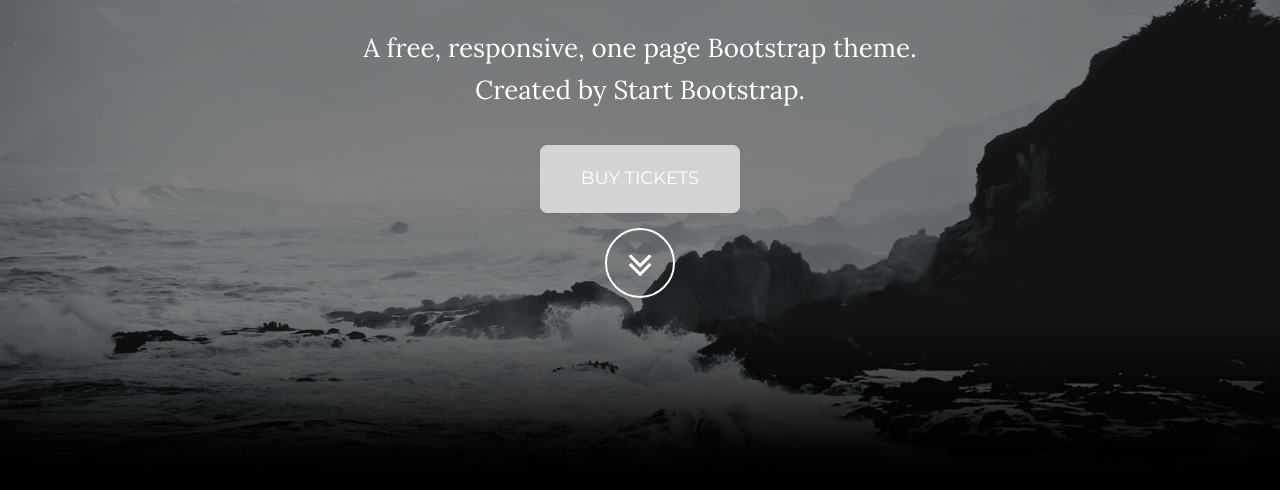
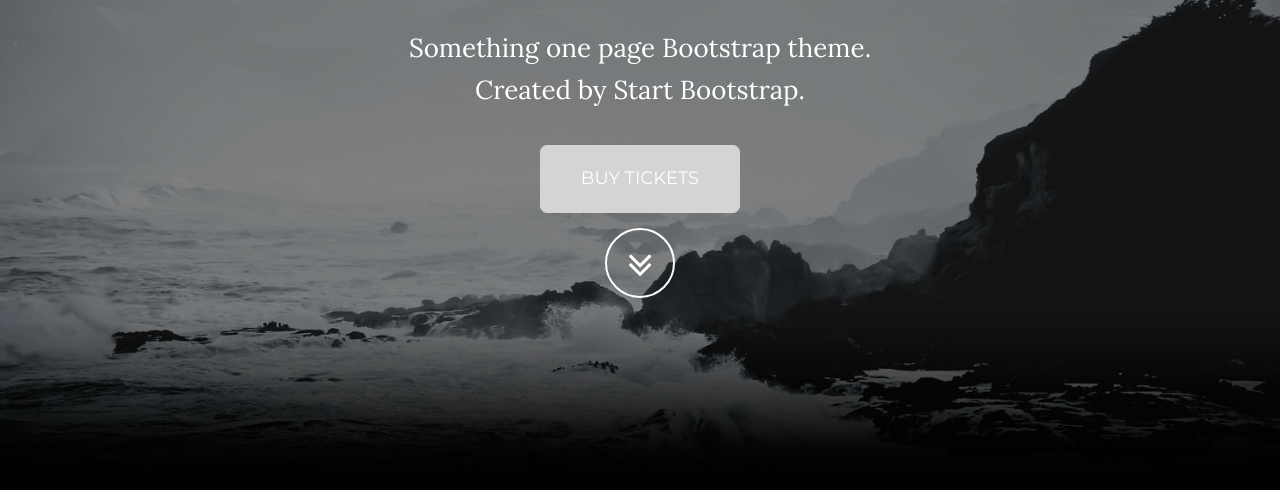
Before and after one commit to streeturchinstudio/moonshine-alley, a website: page website/index.html in a window 1280 px wide. Shown: the part 310-800 px from the top of the page. Drawn offline with nearby package versions, Linux system fonts and the light colour scheme; some packages are replaced by stand-ins of ours.

Commit message:
test edit

```diff
--- a/website/index.html
+++ b/website/index.html
@@ -75,7 +75,7 @@
                 <div class="row">
                     <div class="col-md-8 col-md-offset-2">
                         <h1 class="brand-heading">Grayscale</h1>
-                        <p class="intro-text">A free, responsive, one page Bootstrap theme.
+                        <p class="intro-text">Something one page Bootstrap theme.
                             <br>Created by Start Bootstrap.</p>
                         <a href="" class="btn btn-xl">Buy Tickets</a>
                         <br>
```
